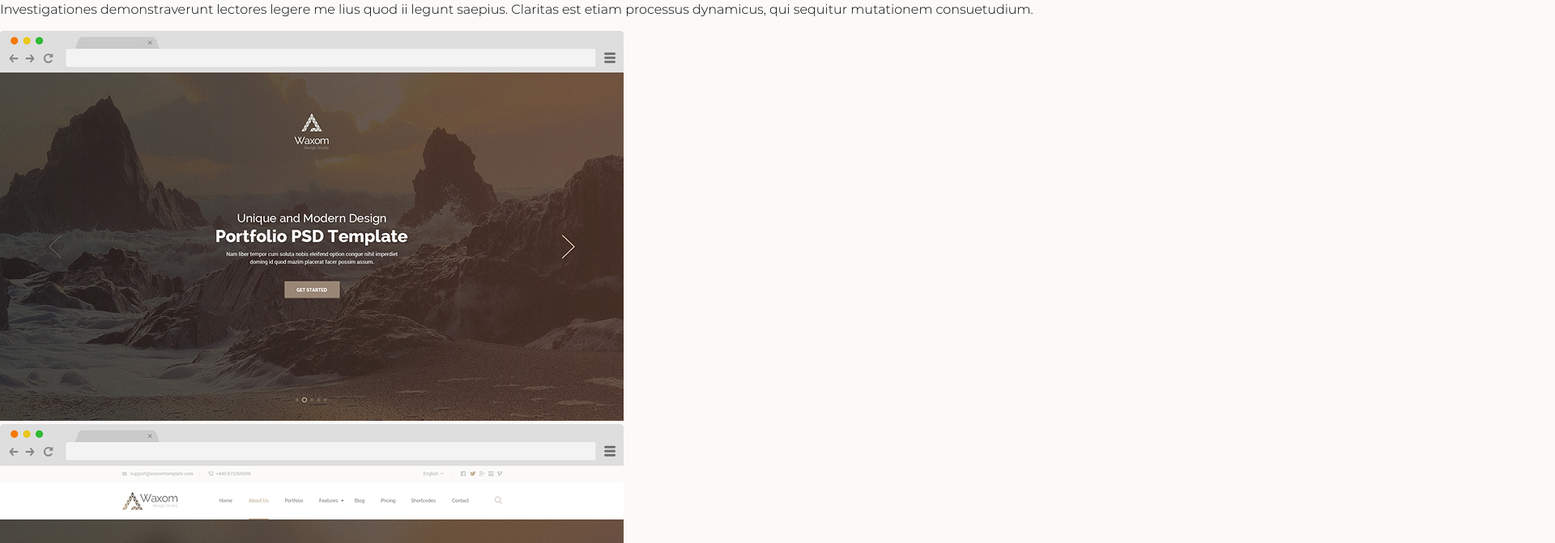
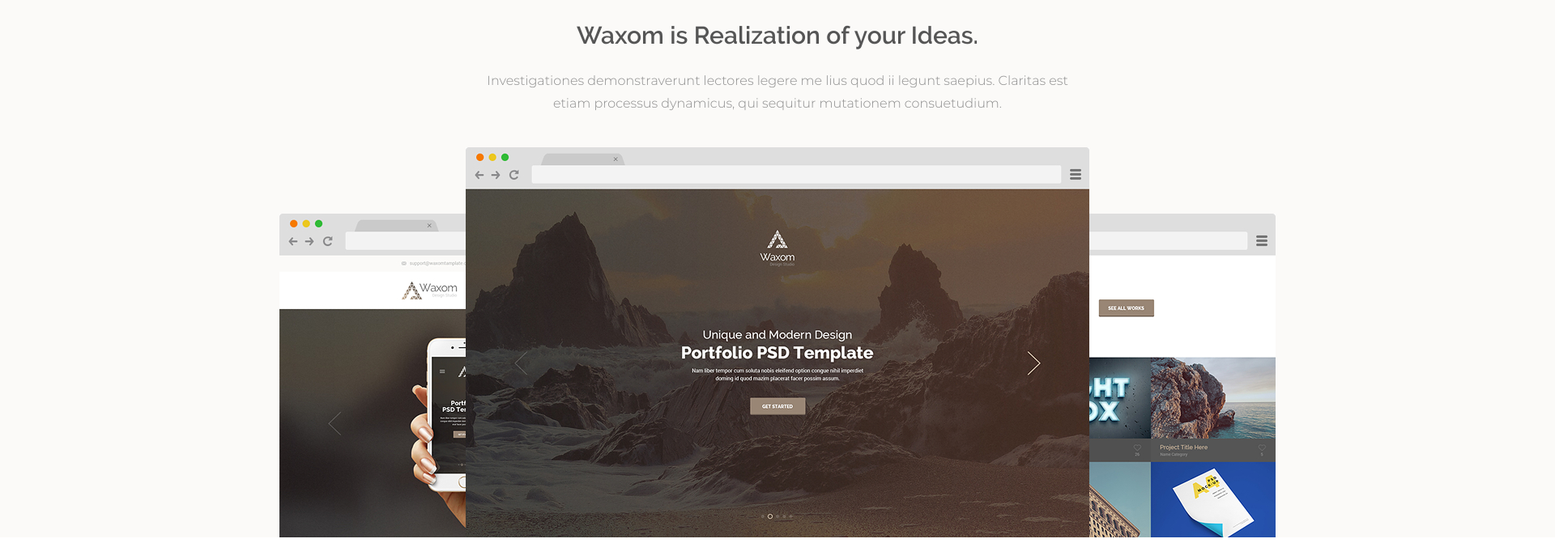
Before and after one commit to vladovinkin/HTML5-CSS3-Homeworks, a plain HTML site: page finalPSD/index.html in a window 1280 px wide. Shown: the part 1467-2138 px from the top of the page at 81% size, 1920 px wide, since content can reach past the window. Drawn offline with Linux system fonts and the light colour scheme.

Commit message:
прописал стили элементов секции realization

```diff
--- a/finalPSD/css/style.css
+++ b/finalPSD/css/style.css
@@ -371,7 +371,6 @@
 }
 
 .activities {
-	width: 100%;
 	text-align: center;
 	margin: 0;
 	padding: 80px 360px;
@@ -384,6 +383,7 @@
 	display: flex;
 	flex-direction: column;
 	align-items: center;
+	box-sizing: border-box;
 }
 
 .activity-icon {
@@ -404,6 +404,7 @@
 	color: #8c8c8c;
 	font-size: 14px;
 	line-height: 24px;
+	width: 100%;
 }
 
 .activity-underline {
@@ -430,16 +431,60 @@
 
 .realisation {
 	background-color: #fbfaf8;
-	width: 100%;
+	display: flex;
+	flex-direction: column;
+	padding: 83px 345px 0;
+	text-align: center;
+	align-items: center;
 }
 
 .realisation-header {
-
+	margin: 0 0 24px 0;
+	color: #555555;
+	font-family: "raleway-semibold";
+	font-size: 30px;
 }
 
-.realisation-text {}
+.realisation-text {
+	margin: 0 0 40px 0;
+	width: 758px;
+	color: #8c8c8c;
+	font-size: 16px;
+	line-height: 28px;
+}
 
-.block-realisation-screenshots {}
+.block-realisation-screenshots {
+	width: 1230px;
+	height: 482px;
+	margin: 0;
+	position: relative;
+}
+
+.realisation-screenshot1 {
+	position: absolute;
+	left: 230px;
+	z-index: 3;
+}
+
+.realisation-screenshot2 {
+	position: absolute;
+	top: 82px;
+	left: 0px;
+	z-index: 2;
+}
+
+.realisation-screenshot3 {
+	position: absolute;
+	top: 82px;
+	left: 460px;
+	z-index: 1;
+}
+
+.realisation-screenshot1:hover,
+.realisation-screenshot2:hover,
+.realisation-screenshot3:hover {
+	z-index:3;
+}
 
 .purchase {}
 
```
